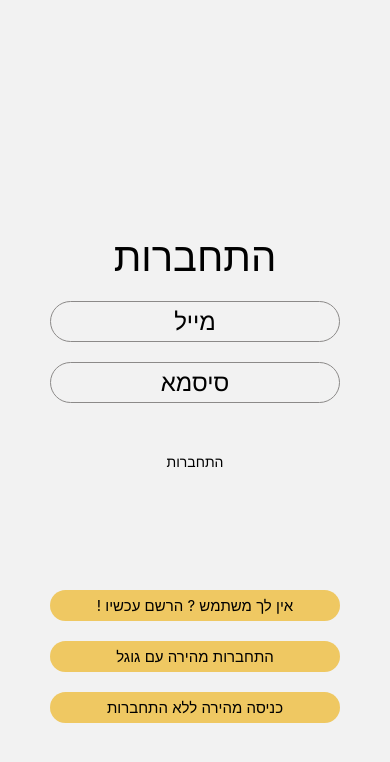
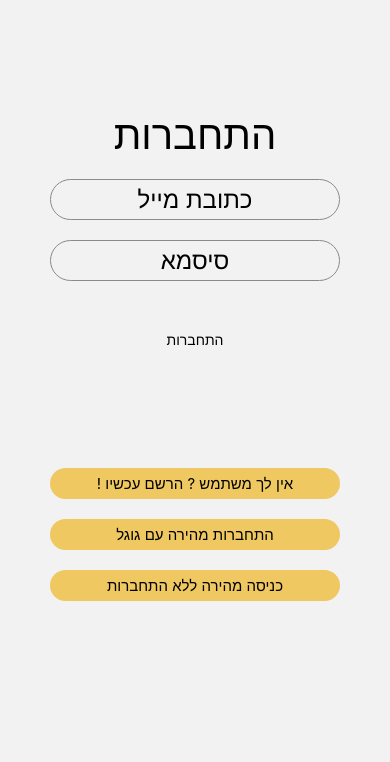
Before and after one commit to NirIzhak/SmokEye, a React Native app: screen /Login in a window 390 px wide. Shown: the top 762 px of the page. Built offline with nearby package versions, Linux system fonts and the light colour scheme; grey boxes are pictures that could not be loaded.

Commit message:
Update Login.jsx

```diff
--- a/src/Screens/Login.jsx
+++ b/src/Screens/Login.jsx
@@ -1,14 +1,5 @@
 import { useContext } from "react";
-import {
-  Image,
-  View,
-  Text,
-  TextInput,
-  TouchableOpacity,
-  TouchableWithoutFeedback,
-  Keyboard,
-  StyleSheet,
-} from "react-native";
+import {Image,View,Text,TextInput,TouchableOpacity,TouchableWithoutFeedback,Keyboard,StyleSheet,KeyboardAvoidingView} from "react-native";
 import { SmokeyeContext } from "../Context/SmokEyeContext";
 
 export default function Login({ navigation }) {
@@ -25,14 +16,14 @@ export default function Login({ navigation }) {
   };
 
   return (
-    <TouchableWithoutFeedback onPress={handlePress}>
+    <KeyboardAvoidingView behavior="padding" onPress={handlePress}>
       <View style={Styles.continer}>
         <Text style={{ textAlign: "center", marginTop: 110, fontSize: 40 }}>
           התחברות
         </Text>
         <TextInput
           onChangeText={(text) => setEmail(text)}
-          placeholder="מייל"
+          placeholder="כתובת מייל"
           style={[Styles.input, Styles.input_btn]}
           keyboardType="email-address"
           autoCapitalize="none"
@@ -98,14 +89,12 @@ export default function Login({ navigation }) {
           </Text>
         </TouchableOpacity>
       </View>
-    </TouchableWithoutFeedback>
+      </KeyboardAvoidingView>
   );
 }
 const Styles = StyleSheet.create({
   continer: {
-    flex: 1,
     direction: "rtl",
-    justifyContent:'center'
   },
   input_btn: {
     justifyContent: "center",
```
